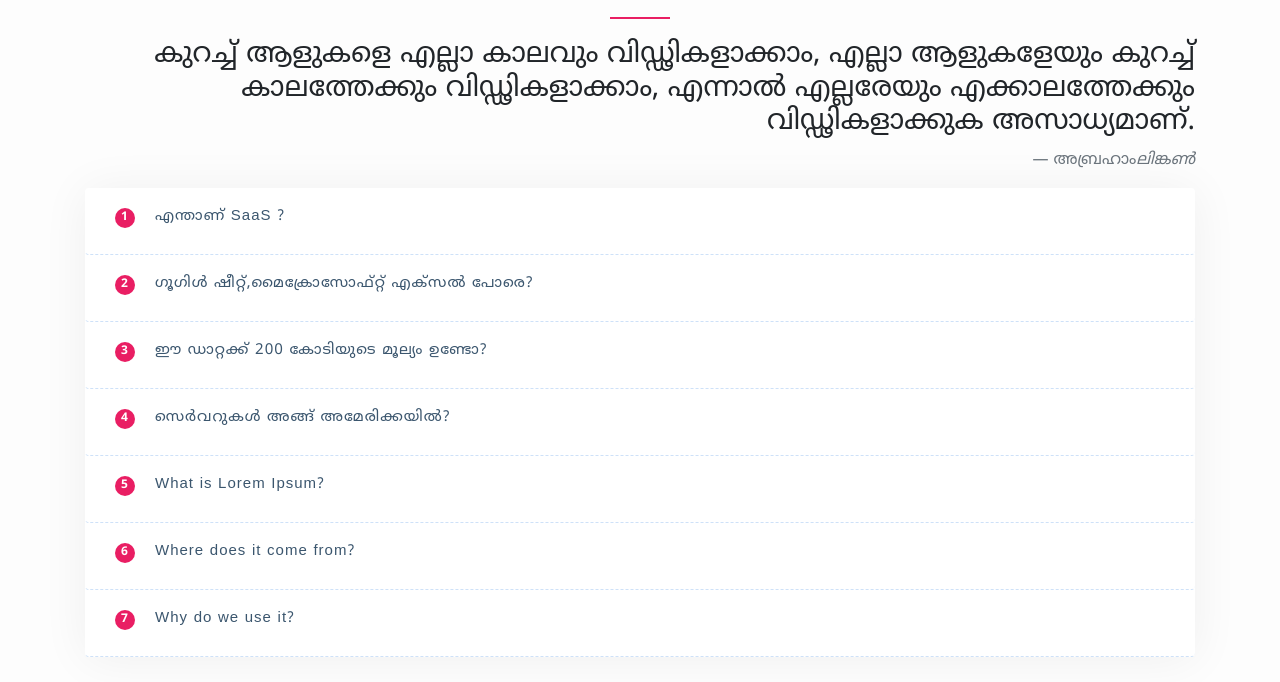
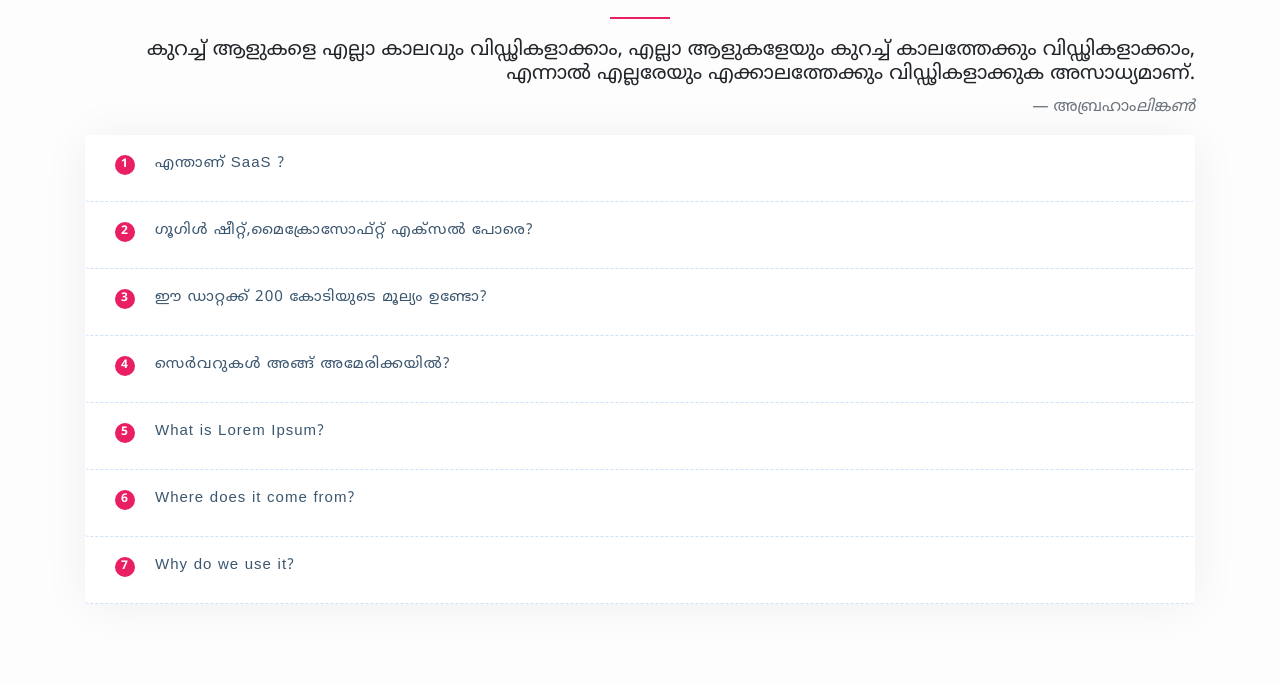
Before and after one commit to kcdp/kcdp.github.io, a plain HTML site: page index.html in a window 1280 px wide. Shown: the part 118-800 px from the top of the page. Drawn offline with nearby package versions, Linux system fonts and the light colour scheme; a web font is replaced by a local one.

Commit message:
Update index.html

```diff
--- a/index.html
+++ b/index.html
@@ -21,7 +21,7 @@
           <div class="faq-title text-center">
             <h2>കൊറോണക്കാലത്തെ ചില ചോദ്യങ്ങള്‍ </h2>
             <blockquote class="blockquote text-right">
-              <h3> കുറച്ച് ആളുകളെ എല്ലാ കാലവും വിഡ്ഢികളാക്കാം, എല്ലാ ആളുകളേയും കുറച്ച് കാലത്തേക്കും വിഡ്ഢികളാക്കാം, എന്നാൽ എല്ലരേയും എക്കാലത്തേക്കും വിഡ്ഢികളാക്കുക അസാധ്യമാണ്. </h3>
+              <h5> കുറച്ച് ആളുകളെ എല്ലാ കാലവും വിഡ്ഢികളാക്കാം, എല്ലാ ആളുകളേയും കുറച്ച് കാലത്തേക്കും വിഡ്ഢികളാക്കാം, എന്നാൽ എല്ലരേയും എക്കാലത്തേക്കും വിഡ്ഢികളാക്കുക അസാധ്യമാണ്. </h5>
               <footer class="blockquote-footer">അബ്രഹാം<cite title="Source Title">ലിങ്കൺ</cite></footer>
             </blockquote>
 
```
